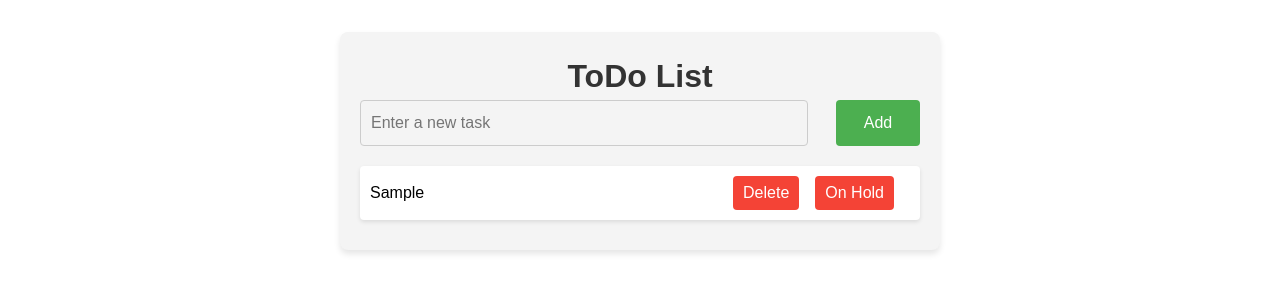
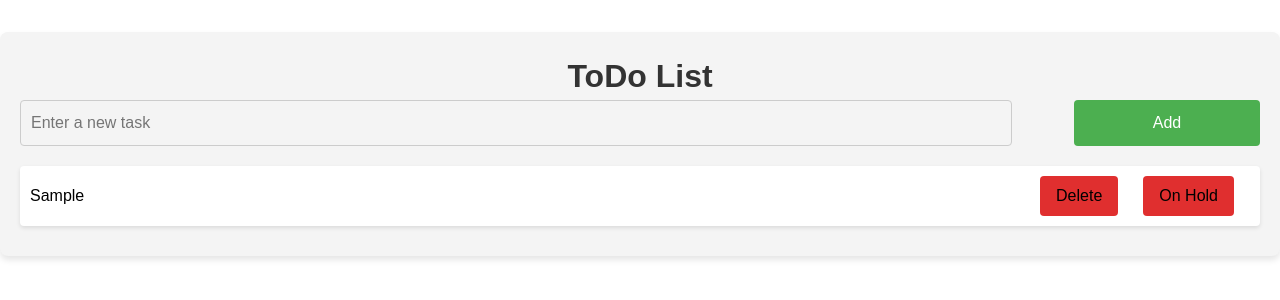
Before and after one commit to PlamenPetrovv/TVI-ToDo, a Vue app: page / in a window 1280 px wide. Both pictures are taken after typing "Sample" into the empty fields and a click on the button "Add". Shown: the top 300 px of the page. Built offline with nearby package versions, Linux system fonts and the light colour scheme; the HTML template or start-up script is replaced by a standard one.

Commit message:
new Vision

```diff
--- a/src/components/ToDoList.vue
+++ b/src/components/ToDoList.vue
@@ -36,7 +36,7 @@ function deleteTask(id: number) {
 function toggleOnHold(id: number) {
   const task = tasks.value.find((task) => task.id === id)
   if (task) {
-    task.onHold = task.onHold ? '' : 'On Hold because'
+    task.onHold = task.onHold ? '' : ''
     localStorage.setItem('tasks', JSON.stringify(tasks.value))
   }
 }
@@ -58,23 +58,24 @@ function updateOnHold(id: number, value: string) {
       <button @click="addTask">Add</button>
     </div>
     <div class="tasks-container">
-      <div v-for="task in tasks" :key="task.id" class="task-item">
-        <span @click="toggleTask(task.id)" :class="{ completed: task.completed }">{{
-          task.text
-        }}</span>
-        <button @click="deleteTask(task.id)">Delete</button>
+      <div class="task-item" v-for="task in tasks" :key="task.id">
+        <span @click="toggleTask(task.id)" :class="{ completed: task.completed }">
+          {{ task.text }}
+        </span>
 
-        <button @click="toggleOnHold(task.id)">
-          {{ task.onHold ? 'Remove On Hold' : 'On Hold' }}
-        </button>
+        <div class="buttons">
+          <button class="btn-style" @click="deleteTask(task.id)">Delete</button>
+          <button class="btn-style" @click="toggleOnHold(task.id)">
+            {{ task.onHold ? 'Remove On Hold' : 'On Hold' }}
+          </button>
+        </div>
 
-        <div v-if="task.onHold">
-          <textarea
-            v-model="task.onHold"
-            placeholder="Enter reason for OnHold"
-            @blur="updateOnHold(task.id, task.onHold)"
-          />
-        </div>
+        <textarea
+          v-if="task.onHold"
+          v-model="task.onHold"
+          placeholder="Enter reason for OnHold"
+          @input="updateOnHold(task.id, task.onHold)"
+        ></textarea>
       </div>
     </div>
   </div>
@@ -83,7 +84,6 @@ function updateOnHold(id: number, value: string) {
 <style scoped>
 .todo-container {
   width: 100%;
-  max-width: 600px;
   margin: 0 auto;
   padding: 20px;
   font-family: Arial, sans-serif;
@@ -144,22 +144,30 @@ h1 {
 }
 
 .task-item span {
-  flex-grow: 1;
+  flex: 1;
   cursor: pointer;
 }
 
-.task-item button {
-  background-color: #f44336;
-  color: white;
-  border: none;
-  padding: 5px 10px;
-  border-radius: 4px;
-  cursor: pointer;
+.buttons {
+  display: flex;
+  gap: 1rem;
   margin-right: 1rem;
 }
 
+.btn-style {
+  background-color: rgb(224, 47, 47);
+  padding: 0.5rem 1rem;
+  border-radius: 4px;
+}
+
+.task-item .buttons {
+  display: flex;
+  gap: 25px;
+  justify-content: center;
+}
+
 .task-item button:hover {
-  background-color: #d32f2f;
+  background-color: #c15151;
 }
 
 .completed {
@@ -168,11 +176,12 @@ h1 {
 }
 
 .task-item textarea {
-  width: 100%;
+  flex: 2;
   padding: 5px;
   font-size: 14px;
   height: 60px;
   border-radius: 4px;
   border: 1px solid #ccc;
+  max-width: 500px;
 }
 </style>
```
